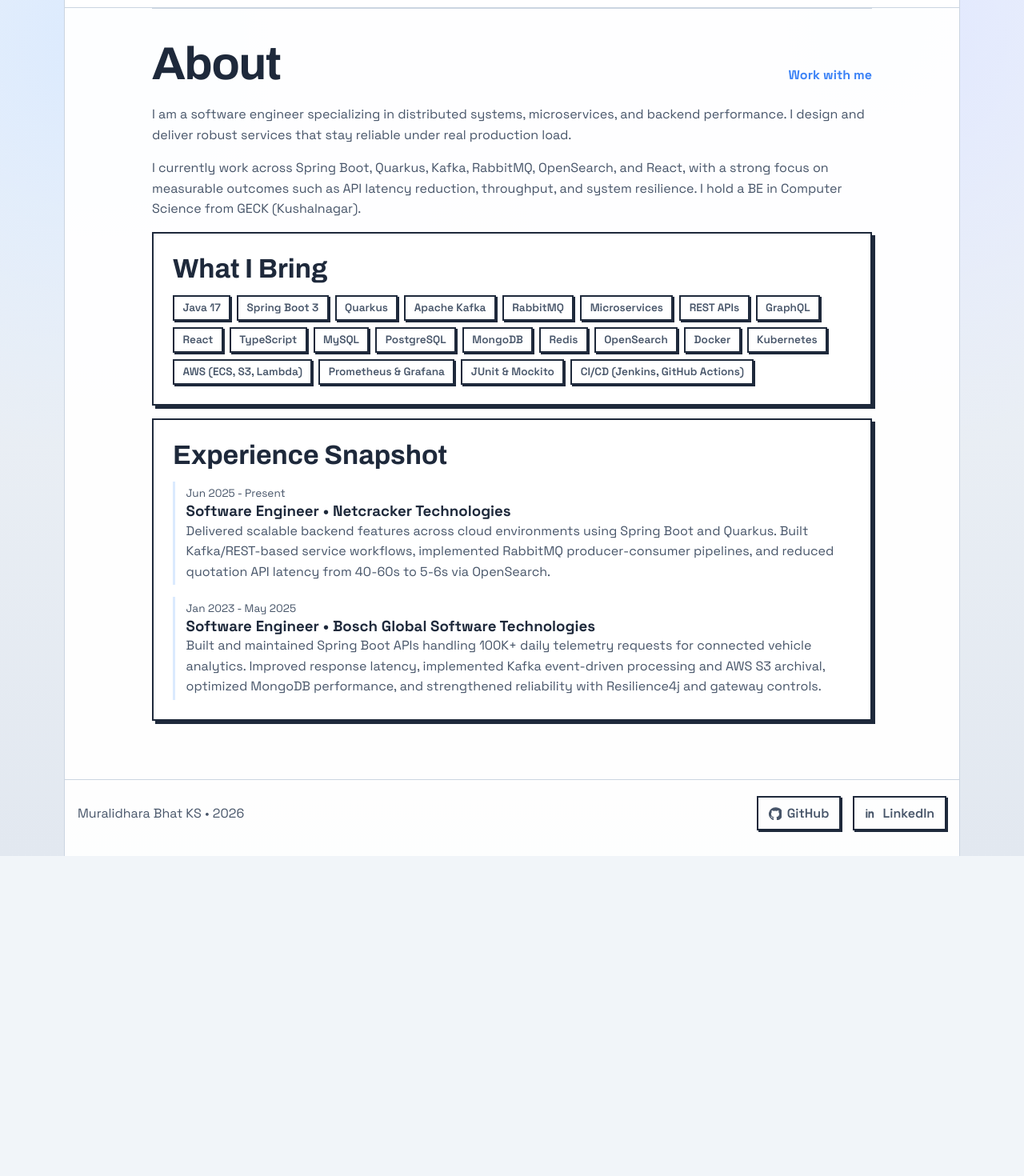
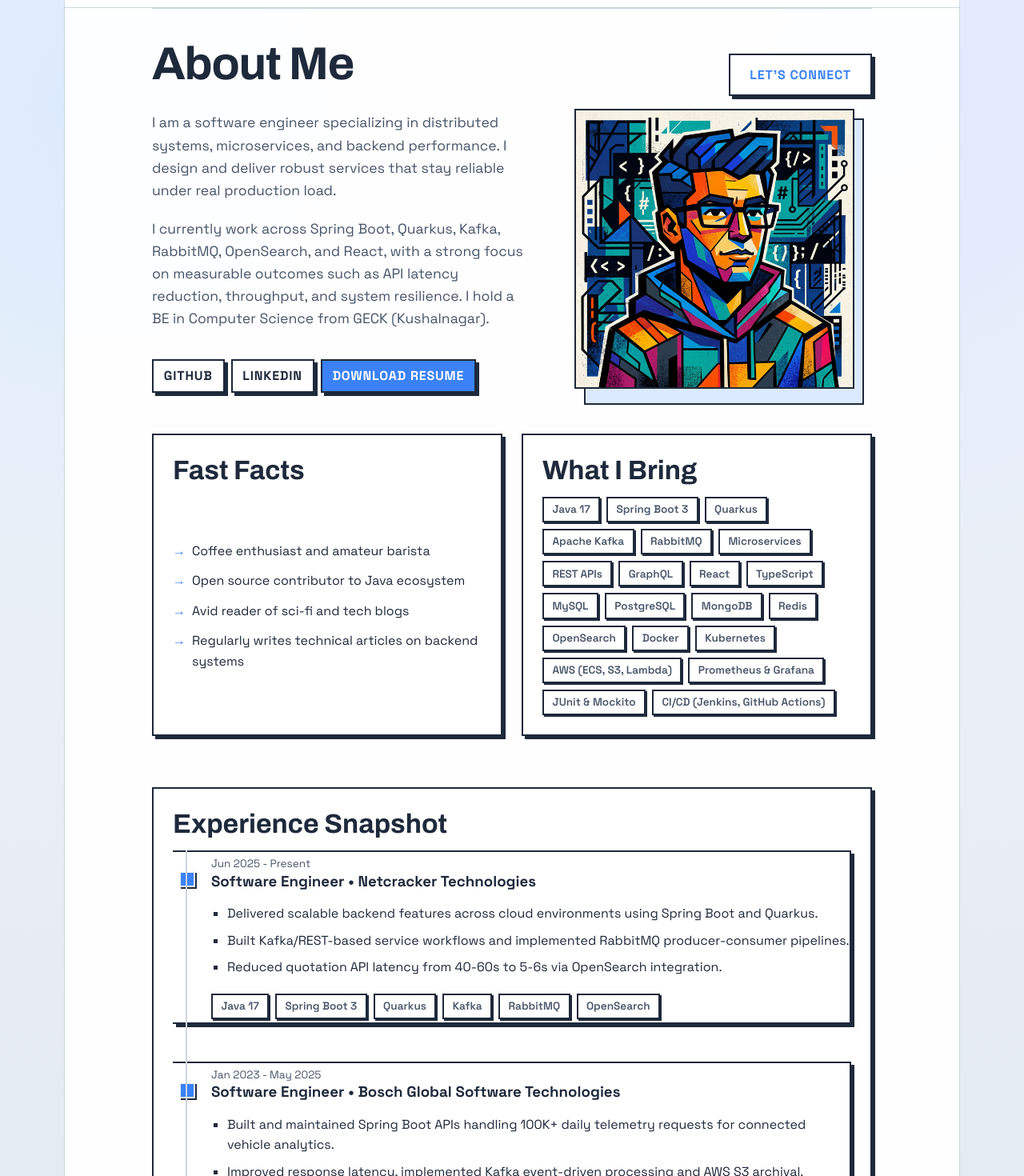
Before and after one commit to SlenderShield/SlenderShield.github.io, a React (Vite) app: page /about in a window 1280 px wide. Shown: the part 60-1530 px from the top of the page at 80% size. Before the commit the page ends 1130 px from the top, so only its background shows below. Built offline with nearby package versions, Linux system fonts and the light colour scheme.

Commit message:
feat: Redesign About page with new hero section, fast facts, and enhanced experience timeline, including new avatar and content structures.

```diff
--- a/src/content/siteContent.ts
+++ b/src/content/siteContent.ts
@@ -46,15 +46,29 @@ export const siteContent: SiteContent = {
       role: 'Software Engineer',
       company: 'Netcracker Technologies',
       period: 'Jun 2025 - Present',
-      summary:
-        'Delivered scalable backend features across cloud environments using Spring Boot and Quarkus. Built Kafka/REST-based service workflows, implemented RabbitMQ producer-consumer pipelines, and reduced quotation API latency from 40-60s to 5-6s via OpenSearch.',
+      summary: [
+        'Delivered scalable backend features across cloud environments using Spring Boot and Quarkus.',
+        'Built Kafka/REST-based service workflows and implemented RabbitMQ producer-consumer pipelines.',
+        'Reduced quotation API latency from 40-60s to 5-6s via OpenSearch integration.'
+      ],
+      tech: ['Java 17', 'Spring Boot 3', 'Quarkus', 'Kafka', 'RabbitMQ', 'OpenSearch'],
     },
     {
       role: 'Software Engineer',
       company: 'Bosch Global Software Technologies',
       period: 'Jan 2023 - May 2025',
-      summary:
-        'Built and maintained Spring Boot APIs handling 100K+ daily telemetry requests for connected vehicle analytics. Improved response latency, implemented Kafka event-driven processing and AWS S3 archival, optimized MongoDB performance, and strengthened reliability with Resilience4j and gateway controls.',
+      summary: [
+        'Built and maintained Spring Boot APIs handling 100K+ daily telemetry requests for connected vehicle analytics.',
+        'Improved response latency, implemented Kafka event-driven processing and AWS S3 archival.',
+        'Optimized MongoDB performance and strengthened reliability with Resilience4j and gateway controls.'
+      ],
+      tech: ['Java 11/17', 'Spring Boot 2', 'Kafka', 'MongoDB', 'AWS S3', 'Resilience4j'],
     },
   ],
+  fastFacts: [
+    'Coffee enthusiast and amateur barista',
+    'Open source contributor to Java ecosystem',
+    'Avid reader of sci-fi and tech blogs',
+    'Regularly writes technical articles on backend systems',
+  ],
 }
--- a/src/index.css
+++ b/src/index.css
@@ -793,3 +793,147 @@ p {
     gap: 0.55rem;
   }
 }
+
+/* About Page Specific Styles */
+.about-hero {
+  display: grid;
+  gap: 2rem;
+  margin-bottom: 2rem;
+  align-items: center;
+}
+
+.about-content {
+  display: flex;
+  flex-direction: column;
+  gap: 1.25rem;
+}
+
+.about-paragraph {
+  font-size: 1.1rem;
+}
+
+.about-actions {
+  margin-top: 1rem;
+}
+
+.about-image-wrapper {
+  position: relative;
+  width: 100%;
+  max-width: 350px;
+  margin: 0 auto;
+}
+
+.about-image-wrapper::after {
+  content: '';
+  position: absolute;
+  inset: 0;
+  border: var(--border-width) solid var(--shadow-color);
+  transform: translate(12px, 12px);
+  z-index: -1;
+  background: var(--brand-soft);
+}
+
+.about-image {
+  width: 100%;
+  height: auto;
+  aspect-ratio: 1/1;
+  object-fit: cover;
+  border: var(--border-width) solid var(--shadow-color);
+  background: #ffffff;
+}
+
+.about-grid {
+  display: grid;
+  gap: 1.5rem;
+  margin-bottom: 3rem;
+  grid-template-columns: 1fr;
+}
+
+.fast-facts-list {
+  list-style: none;
+  padding: 0;
+  margin: 0;
+  display: flex;
+  flex-direction: column;
+  gap: 0.75rem;
+}
+
+.fast-facts-list .fact-item {
+  position: relative;
+  padding-left: 1.5rem;
+}
+
+.fast-facts-list .fact-item::before {
+  content: '→';
+  color: var(--brand);
+  position: absolute;
+  left: 0;
+  font-weight: bold;
+}
+
+/* Block Timeline variants (for Experience) */
+.block-timeline {
+  position: relative;
+  border-left: none; /* Override old border */
+  padding-left: 0;
+}
+
+.experience-list {
+  padding-left: 1.25rem;
+  margin: 1rem 0;
+  list-style-type: square;
+  color: var(--color-foreground-muted);
+}
+
+.experience-list li {
+  margin-bottom: 0.5rem;
+  line-height: 1.6;
+}
+.experience-list li::marker {
+  color: var(--color-primary);
+}
+
+.block-timeline::before {
+  content: '';
+  position: absolute;
+  top: 0;
+  bottom: 0;
+  left: 16px;
+  width: var(--border-width);
+  background: var(--line);
+  z-index: 1;
+}
+
+.block-timeline .timeline-item {
+  position: relative;
+  border-left: none;
+  padding-left: 3rem;
+  margin-bottom: 2rem;
+}
+
+/* Instead of circle, geometric square dot */
+.block-timeline .timeline-dot {
+  position: absolute;
+  left: 8px;
+  top: 24px;
+  width: 20px;
+  height: 20px;
+  background: var(--brand);
+  border: var(--border-width) solid var(--bg);
+  border-radius: 0;
+  z-index: 2;
+  box-shadow: 2px 2px 0px var(--shadow-color);
+}
+
+:root[data-theme='dark'] .block-timeline .timeline-dot {
+  border-color: var(--bg);
+}
+
+@media (min-width: 768px) {
+  .about-hero {
+    grid-template-columns: 1.2fr 1fr;
+  }
+  .about-grid {
+    grid-template-columns: 1fr 1fr;
+  }
+}
--- a/src/pages/AboutPage.tsx
+++ b/src/pages/AboutPage.tsx
@@ -9,32 +9,74 @@ export function AboutPage() {
     <PageLayout>
       <main className="container section-block reveal">
         <div className="section-head">
-          <h1>About</h1>
-          <Link to="/contact">Work with me</Link>
+          <h1>About Me</h1>
+          <Link to="/contact" className="button ghost">Let's Connect</Link>
         </div>
 
-        <p>{siteContent.about[0]}</p>
-        <p>{siteContent.about[1]}</p>
+        <div className="about-hero">
+          <div className="about-content">
+            {siteContent.about.map((paragraph, idx) => (
+              <p key={idx} className="about-paragraph">{paragraph}</p>
+            ))}
+
+            <div className="about-actions chip-row">
+              {siteContent.socialLinks.map((link) => (
+                <a key={link.label} href={link.href} target="_blank" rel="noopener noreferrer" className="button ghost" style={{ padding: '0.4rem 0.8rem', fontSize: '1rem' }}>
+                  {link.label}
+                </a>
+              ))}
+              <a href={siteContent.resumeUrl} target="_blank" rel="noopener noreferrer" className="button solid" style={{ padding: '0.4rem 0.8rem', fontSize: '1rem' }}>
+                Download Resume
+              </a>
+            </div>
+          </div>
+          <div className="about-image-wrapper">
+            <img src="/avatar.png" alt="Profile Avatar" className="about-image" />
+          </div>
+        </div>
+
+        <div className="about-grid">
+          <section className="detail-panel reveal">
+            <h2>Fast Facts</h2>
+            <ul className="fast-facts-list">
+              {siteContent.fastFacts?.map((fact, idx) => (
+                <li key={idx} className="fact-item">{fact}</li>
+              ))}
+            </ul>
+          </section>
 
           <section className="detail-panel reveal">
             <h2>What I Bring</h2>
             <ul className="chip-row">
               {siteContent.skills.map((skill) => (
-              <li key={skill}>{skill}</li>
+                <li key={skill} className="tech-chip">{skill}</li>
               ))}
             </ul>
           </section>
+        </div>
 
-        <section className="detail-panel reveal">
+        <section className="detail-panel reveal" style={{ marginTop: 'var(--spacing-xxl)' }}>
           <h2>Experience Snapshot</h2>
-          <div className="timeline">
+          <div className="timeline block-timeline">
             {siteContent.experience.map((item) => (
-              <article className="timeline-item" key={`${item.role}-${item.company}`}>
+              <article className="timeline-item timeline-card card" key={`${item.role}-${item.company}`}>
+                <div className="timeline-dot"></div>
+                <div className="timeline-content">
                   <p className="meta">{item.period}</p>
-                <h3>
-                  {item.role} • {item.company}
+                  <h3 className="timeline-title">
+                    {item.role} <span style={{ color: 'var(--color-primary)' }}>•</span> {item.company}
                   </h3>
-                <p>{item.summary}</p>
+                  <ul className="experience-list">
+                    {item.summary.map((point, idx) => (
+                      <li key={idx}>{point}</li>
+                    ))}
+                  </ul>
+                  <ul className="chip-row" style={{ marginTop: '1.25rem' }}>
+                    {item.tech?.map((techItem) => (
+                      <li key={techItem} className="tech-chip">{techItem}</li>
+                    ))}
+                  </ul>
+                </div>
               </article>
             ))}
           </div>
--- a/src/types/content.ts
+++ b/src/types/content.ts
@@ -20,7 +20,8 @@ export interface ExperienceItem {
   role: string
   company: string
   period: string
-  summary: string
+  summary: string[]
+  tech: string[]
 }
 
 export interface BlogPost {
@@ -45,4 +46,5 @@ export interface SiteContent {
   about: string[]
   skills: string[]
   experience: ExperienceItem[]
+  fastFacts: string[]
 }
```
Also changed, not shown: public/avatar.png (added). Lines whose indentation alone changed are shown as unchanged.
